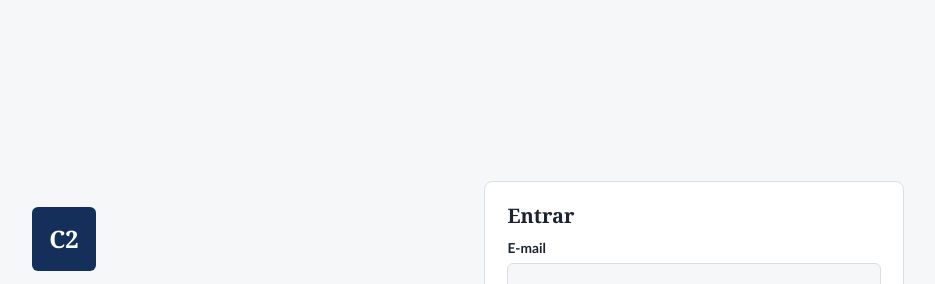
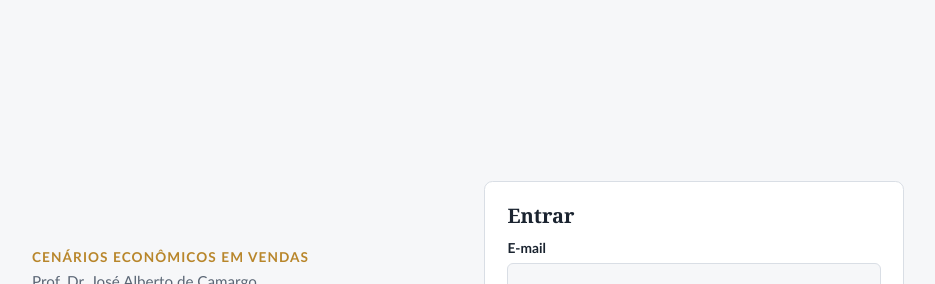
Before and after one commit to pluckduck/mba-caso2, a website with bundled scripts: page site/index.html in a window 1280 px wide. Shown: the part 45-329 px from the top of the page, without its empty margins (172-1107 px from the left). Built offline with nearby package versions, Linux system fonts and the light colour scheme.

Commit message:
Tela de acesso: remove a sigla C2
Co-Authored-By: Claude Fable 5.2 <noreply@anthropic.com>
Claude-Session: https://claude.ai/code/session_01Mcd7c9hUMzpwgfYCGUVCWS

```diff
--- a/site/css/app.css
+++ b/site/css/app.css
@@ -192,7 +192,7 @@ input[type="color"] { width: 40px; height: 32px; padding: 2px; flex: none; }
 
 /* Acesso */
 .acesso { grid-column: 1 / -1; min-height: 100vh; display: grid; grid-template-columns: repeat(auto-fit, minmax(min(340px, 100%), 1fr)); gap: 2rem; align-items: center; padding: clamp(1rem, 5vw, 4rem); max-width: 1000px; margin: 0 auto; }
-.acesso-curso { display: flex; flex-direction: column; gap: .15rem; margin: 1rem 0 .4rem; } .acesso-curso .kicker { font-size: .85rem; } .acesso-prof { font-size: .95rem; color: var(--c-suave); }
+.acesso-curso { display: flex; flex-direction: column; gap: .15rem; margin: 0 0 .4rem; } .acesso-curso .kicker { font-size: .85rem; } .acesso-prof { font-size: .95rem; color: var(--c-suave); }
 .acesso-lado h1 { margin-top: 0; }
 .acesso-form { display: flex; flex-direction: column; } .acesso-links { display: flex; gap: 1rem; justify-content: center; margin-top: .6rem; flex-wrap: wrap; }
 .erro { color: var(--c-adverso); font-weight: 600; min-height: 1.2em; font-size: .9rem; }
--- a/site/js/app.js
+++ b/site/js/app.js
@@ -607,7 +607,7 @@ function telaAcesso(modo = 'entrar', msg = '') {
   const cmp = (rotulo, chave, tipo, extra = {}) => campo({ rotulo, obj: d, chave, tipo, atributos: { required: true, ...extra } });
   const titulos = { entrar: 'Entrar', criar: 'Criar conta', recuperar: 'Recuperar senha', 'nova-senha': 'Definir nova senha' };
   raiz.replaceChildren(h('div', { class: 'acesso' },
-    h('div', { class: 'acesso-lado' }, h('span', { class: 'marca-sigla grande' }, 'C2'),
+    h('div', { class: 'acesso-lado' },
       h('p', { class: 'acesso-curso' }, h('span', { class: 'kicker' }, 'Cenários Econômicos em Vendas'), h('span', { class: 'acesso-prof' }, 'Prof. Dr. José Alberto de Camargo')),
       h('h1', {}, 'Estudo de Caso 2'), h('p', {}, 'Cenários econômicos e estratégias de vendas'),
       h('p', { class: 'ajuda' }, 'MBA Gestão Comercial e SalesTech · roteiro guiado com os dados do Relatório Focus e da Carta de Conjuntura do Ipea, e geração dos cinco slides da entrega.')),
```
